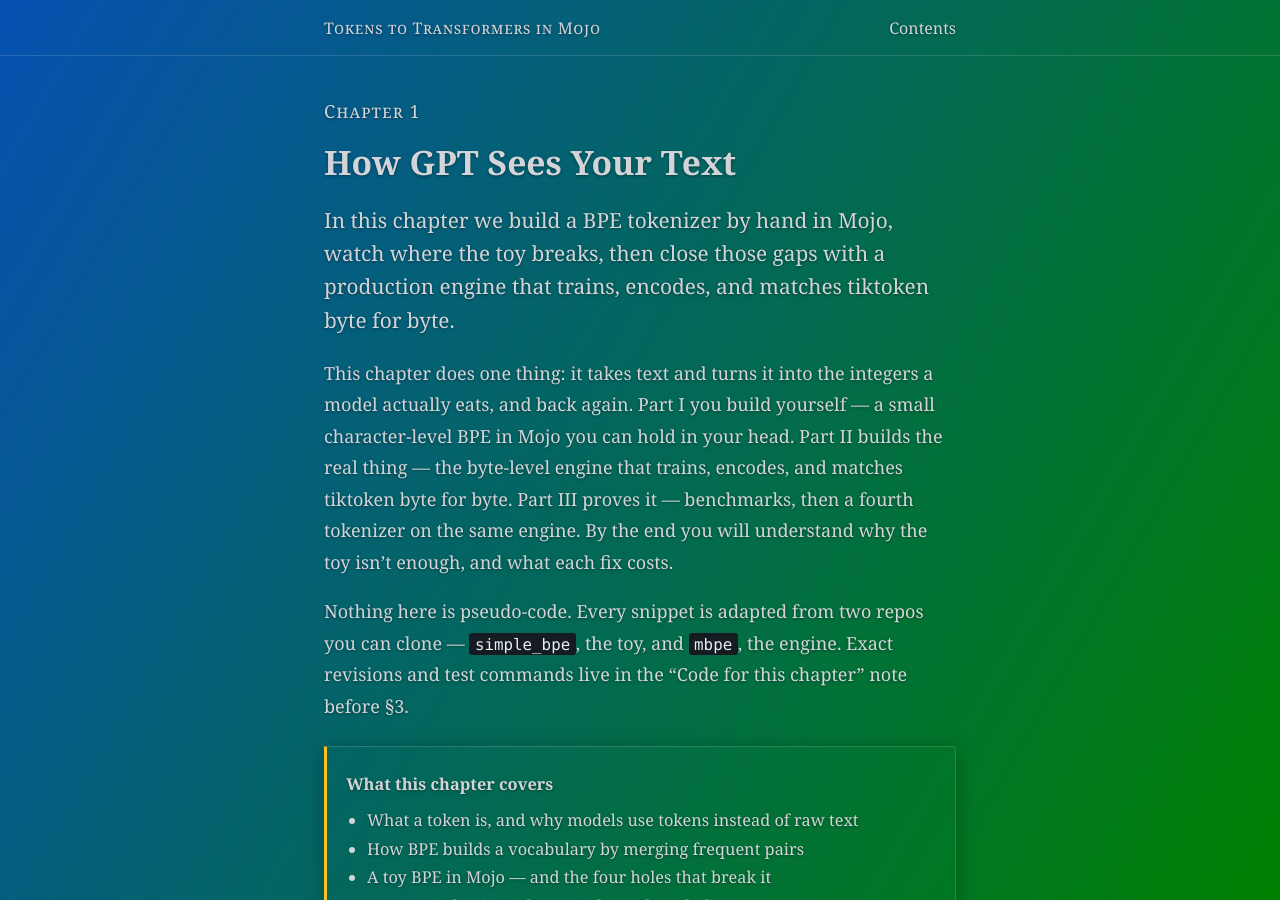
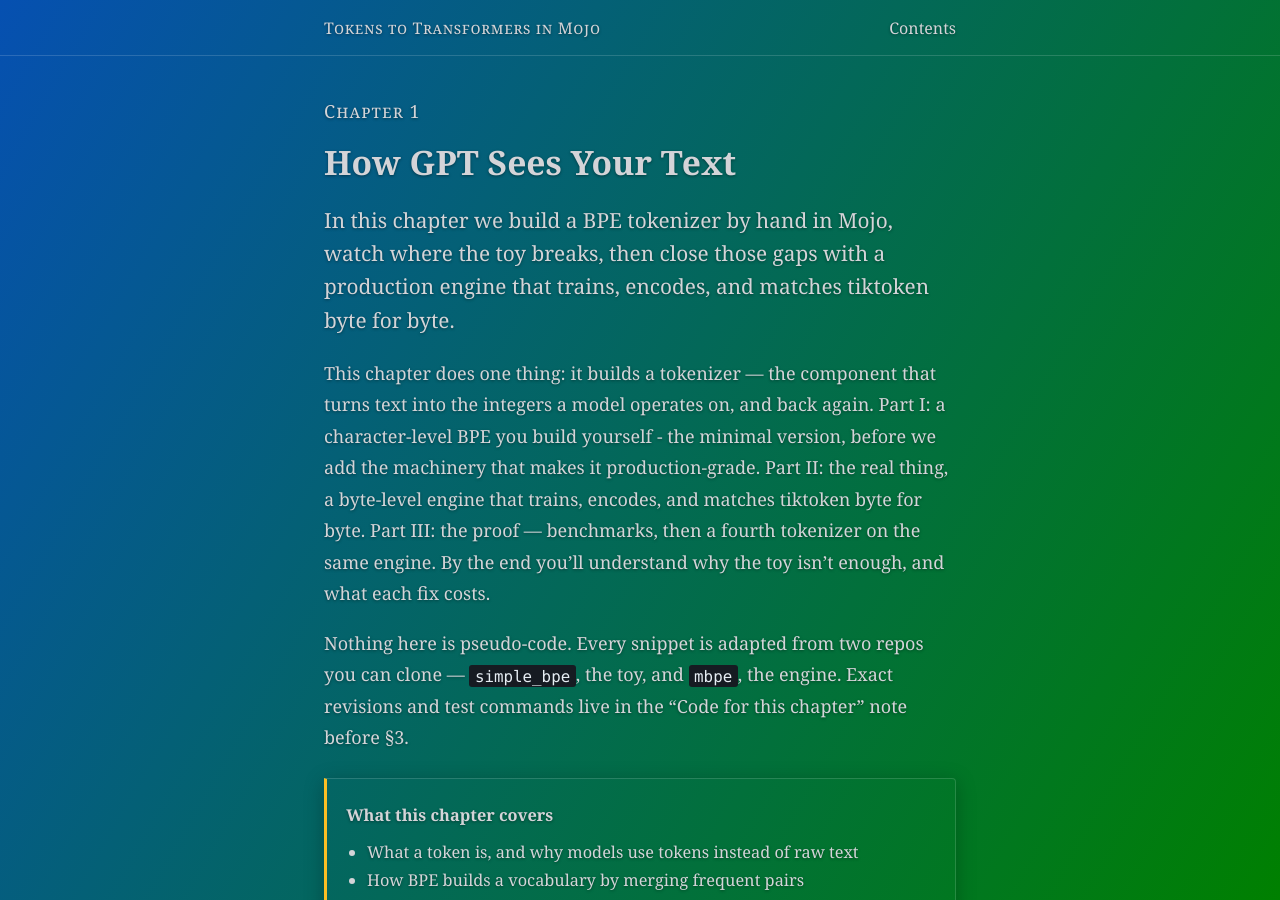
Before and after one commit to ratulb/tokens-to-transformers, a Jekyll site: the page built from _chapters/ch01-how-gpt-sees-your-text.md, in a window 1280 px wide and 900 px high. Built offline with Jekyll 4.4.1, drawn with Linux system fonts in a browser that asks for light colours.

Commit message:
Update ch01-how-gpt-sees-your-text.md

```diff
--- a/_chapters/ch01-how-gpt-sees-your-text.md
+++ b/_chapters/ch01-how-gpt-sees-your-text.md
@@ -9,7 +9,7 @@ description: >
   those gaps with a production engine that trains, encodes, and matches tiktoken byte for byte.
 ---
 
-This chapter does one thing: it takes text and turns it into the integers a model actually eats, and back again. Part I you build yourself — a small character-level BPE in Mojo you can hold in your head. Part II builds the real thing — the byte-level engine that trains, encodes, and matches tiktoken byte for byte. Part III proves it — benchmarks, then a fourth tokenizer on the same engine. By the end you will understand why the toy isn't enough, and what each fix costs.
+This chapter does one thing: it builds a tokenizer — the component that turns text into the integers a model operates on, and back again. Part I: a character-level BPE you build yourself - the minimal version, before we add the machinery that makes it production-grade. Part II: the real thing, a byte-level engine that trains, encodes, and matches tiktoken byte for byte. Part III: the proof — benchmarks, then a fourth tokenizer on the same engine. By the end you'll understand why the toy isn't enough, and what each fix costs.
 
 Nothing here is pseudo-code. Every snippet is adapted from two repos you can clone — `simple_bpe`, the toy, and `mbpe`, the engine. Exact revisions and test commands live in the "Code for this chapter" note before §3.
 
```
